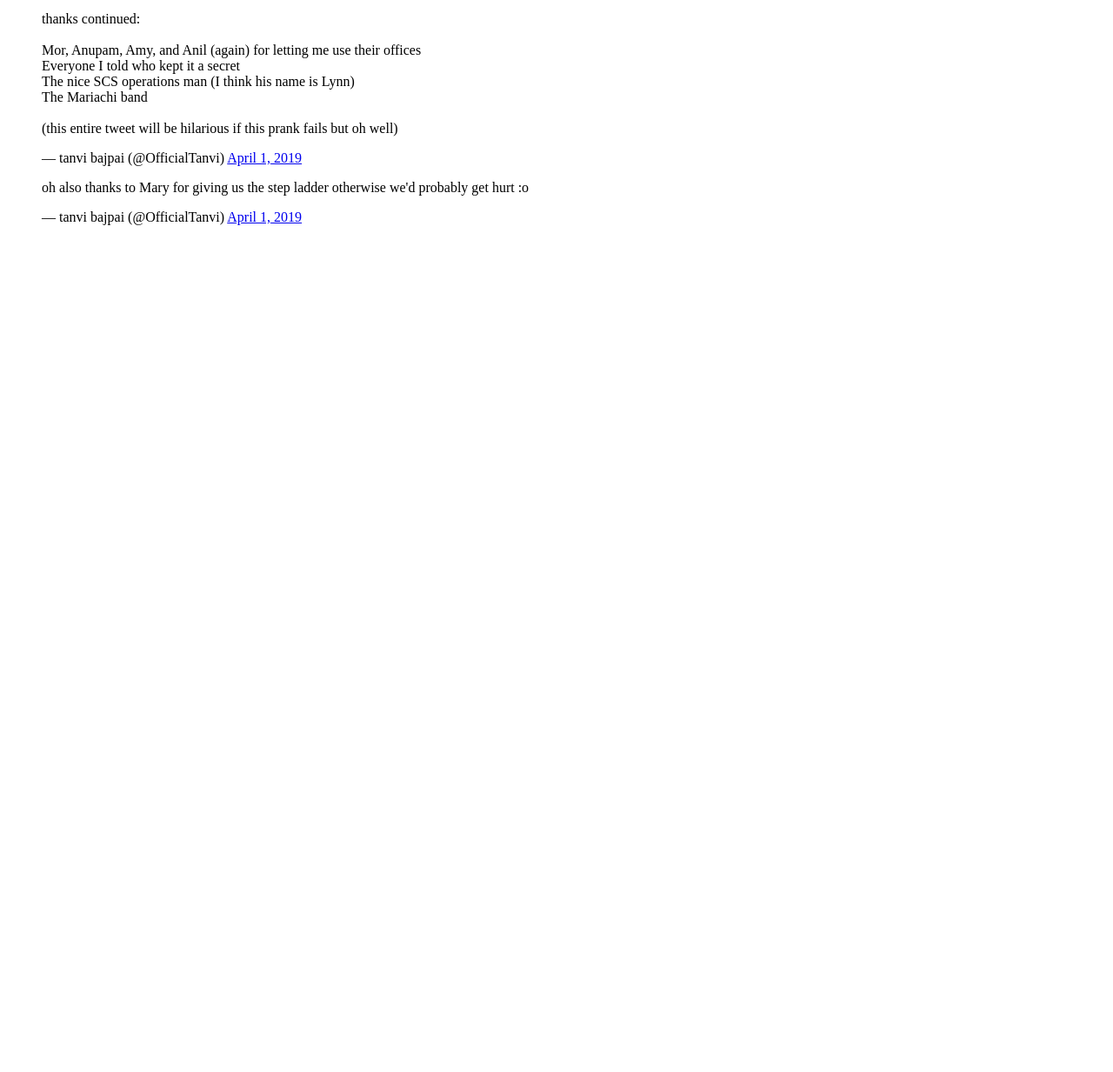
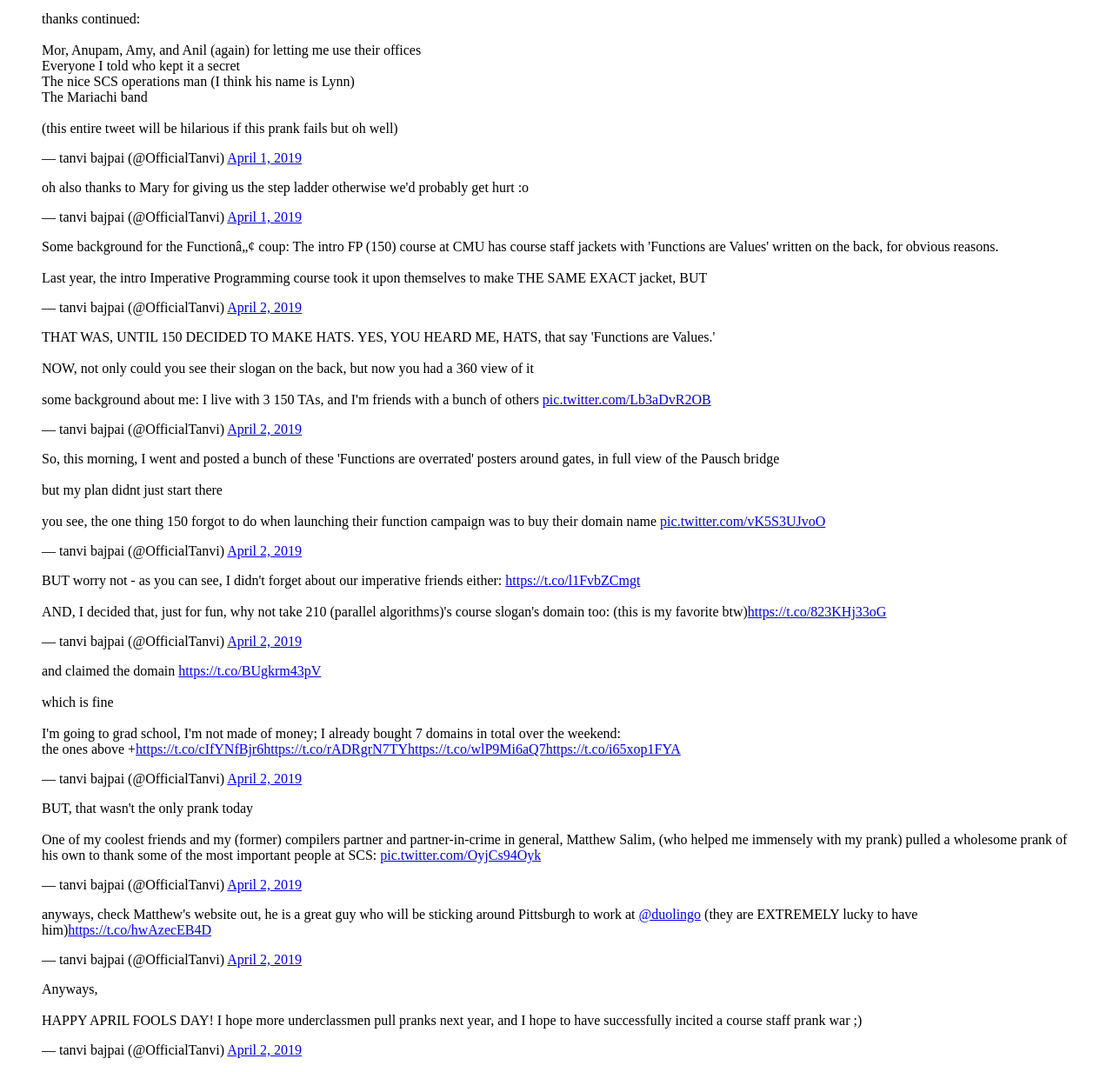
Before and after one commit to tanvibajpai/tanvibajpai.github.io, a plain HTML site: page index.html in a window 1280 px wide. Shown: the part 716-1949 px from the top of the page at 87% size. Before the commit the page ends 991 px from the top, so only its background shows below. Drawn offline with Linux system fonts and the light colour scheme.

Commit message:
Update index.html

```diff
--- a/index.html
+++ b/index.html
@@ -56,4 +56,63 @@
 
 </body>
 
+<div>
+	<blockquote class="twitter-tweet tw-align-center" data-lang="en"><p lang="en" dir="ltr">Some background for the Function™ coup: The intro FP (150) course at CMU has course staff jackets with &#39;Functions are Values&#39; written on the back, for obvious reasons.<br><br>Last year, the intro Imperative Programming course took it upon themselves to make THE SAME EXACT jacket, BUT</p>&mdash; tanvi bajpai (@OfficialTanvi) <a href="https://twitter.com/OfficialTanvi/status/1112925369282301952?ref_src=twsrc%5Etfw">April 2, 2019</a></blockquote>
+<script async src="https://platform.twitter.com/widgets.js" charset="utf-8"></script>
+
+	</div>
+
+
+</body>
+
+<div>
+	<blockquote class="twitter-tweet tw-align-center" data-lang="en"><p lang="en" dir="ltr">THAT WAS, UNTIL 150 DECIDED TO MAKE HATS. YES, YOU HEARD ME, HATS, that say &#39;Functions are Values.&#39; <br><br>NOW, not only could you see their slogan on the back, but now you had a 360 view of it<br><br>some background about me: I live with 3 150 TAs, and I&#39;m friends with a bunch of others <a href="https://t.co/Lb3aDvR2OB">pic.twitter.com/Lb3aDvR2OB</a></p>&mdash; tanvi bajpai (@OfficialTanvi) <a href="https://twitter.com/OfficialTanvi/status/1112925370662207488?ref_src=twsrc%5Etfw">April 2, 2019</a></blockquote>
+<script async src="https://platform.twitter.com/widgets.js" charset="utf-8"></script>
+
+
+	</div>
+
+<div>
+	<blockquote class="twitter-tweet tw-align-center" data-lang="en"><p lang="en" dir="ltr">So, this morning, I went and posted a bunch of these &#39;Functions are overrated&#39; posters around gates, in full view of the Pausch bridge<br><br>but my plan didnt just start there<br><br>you see, the one thing 150 forgot to do when launching their function campaign was to buy their domain name <a href="https://t.co/vK5S3UJvoO">pic.twitter.com/vK5S3UJvoO</a></p>&mdash; tanvi bajpai (@OfficialTanvi) <a href="https://twitter.com/OfficialTanvi/status/1112925374323752961?ref_src=twsrc%5Etfw">April 2, 2019</a></blockquote>
+<script async src="https://platform.twitter.com/widgets.js" charset="utf-8"></script>
+
+
+
+</div>
+
+<div>
+	<blockquote class="twitter-tweet tw-align-center" data-lang="en"><p lang="en" dir="ltr">BUT worry not - as you can see, I didn&#39;t forget about our imperative friends either: <a href="https://t.co/l1FvbZCmgt">https://t.co/l1FvbZCmgt</a><br><br>AND, I decided that, just for fun, why not take 210 (parallel algorithms)&#39;s course slogan&#39;s domain too: (this is my favorite btw)<a href="https://t.co/823KHj33oG">https://t.co/823KHj33oG</a></p>&mdash; tanvi bajpai (@OfficialTanvi) <a href="https://twitter.com/OfficialTanvi/status/1112925386113986560?ref_src=twsrc%5Etfw">April 2, 2019</a></blockquote>
+<script async src="https://platform.twitter.com/widgets.js" charset="utf-8"></script>
+
+</div>
+
+<div>
+	<blockquote class="twitter-tweet tw-align-center" data-lang="en"><p lang="en" dir="ltr">and claimed the domain <a href="https://t.co/BUgkrm43pV">https://t.co/BUgkrm43pV</a><br><br>which is fine<br><br>I&#39;m going to grad school, I&#39;m not made of money; I already bought 7 domains in total over the weekend:<br>the ones above +<a href="https://t.co/cIfYNfBjr6">https://t.co/cIfYNfBjr6</a><a href="https://t.co/rADRgrN7TY">https://t.co/rADRgrN7TY</a><a href="https://t.co/wlP9Mi6aQ7">https://t.co/wlP9Mi6aQ7</a><a href="https://t.co/i65xop1FYA">https://t.co/i65xop1FYA</a></p>&mdash; tanvi bajpai (@OfficialTanvi) <a href="https://twitter.com/OfficialTanvi/status/1112925388576092160?ref_src=twsrc%5Etfw">April 2, 2019</a></blockquote>
+<script async src="https://platform.twitter.com/widgets.js" charset="utf-8"></script>
+
+</div>
+
+<div>
+	<blockquote class="twitter-tweet tw-align-center" data-lang="en"><p lang="en" dir="ltr">BUT, that wasn&#39;t the only prank today<br><br>One of my coolest friends and my (former) compilers partner and partner-in-crime in general, Matthew Salim, (who helped me immensely with my prank) pulled a wholesome prank of his own to thank some of the most important people at SCS: <a href="https://t.co/OyjCs94Oyk">pic.twitter.com/OyjCs94Oyk</a></p>&mdash; tanvi bajpai (@OfficialTanvi) <a href="https://twitter.com/OfficialTanvi/status/1112925396880842752?ref_src=twsrc%5Etfw">April 2, 2019</a></blockquote>
+<script async src="https://platform.twitter.com/widgets.js" charset="utf-8"></script>
+
+
+</div>
+
+<div>
+<blockquote class="twitter-tweet tw-align-center" data-lang="en"><p lang="en" dir="ltr">anyways, check Matthew&#39;s website out, he is a great guy who will be sticking around Pittsburgh to work at <a href="https://twitter.com/duolingo?ref_src=twsrc%5Etfw">@duolingo</a> (they are EXTREMELY lucky to have him)<a href="https://t.co/hwAzecEB4D">https://t.co/hwAzecEB4D</a></p>&mdash; tanvi bajpai (@OfficialTanvi) <a href="https://twitter.com/OfficialTanvi/status/1112925410562662401?ref_src=twsrc%5Etfw">April 2, 2019</a></blockquote>
+<script async src="https://platform.twitter.com/widgets.js" charset="utf-8"></script>
+</div>
+
+<div>
+	<blockquote class="twitter-tweet tw-align-center" data-conversation="none" data-lang="en"><p lang="en" dir="ltr">Anyways,<br><br>HAPPY APRIL FOOLS DAY! I hope more underclassmen pull pranks next year, and I hope to have successfully incited a course staff prank war ;)</p>&mdash; tanvi bajpai (@OfficialTanvi) <a href="https://twitter.com/OfficialTanvi/status/1112925411267239936?ref_src=twsrc%5Etfw">April 2, 2019</a></blockquote>
+<script async src="https://platform.twitter.com/widgets.js" charset="utf-8"></script>
+
+</div>
+
+
+
+
+</body>
+
 </html>
```
